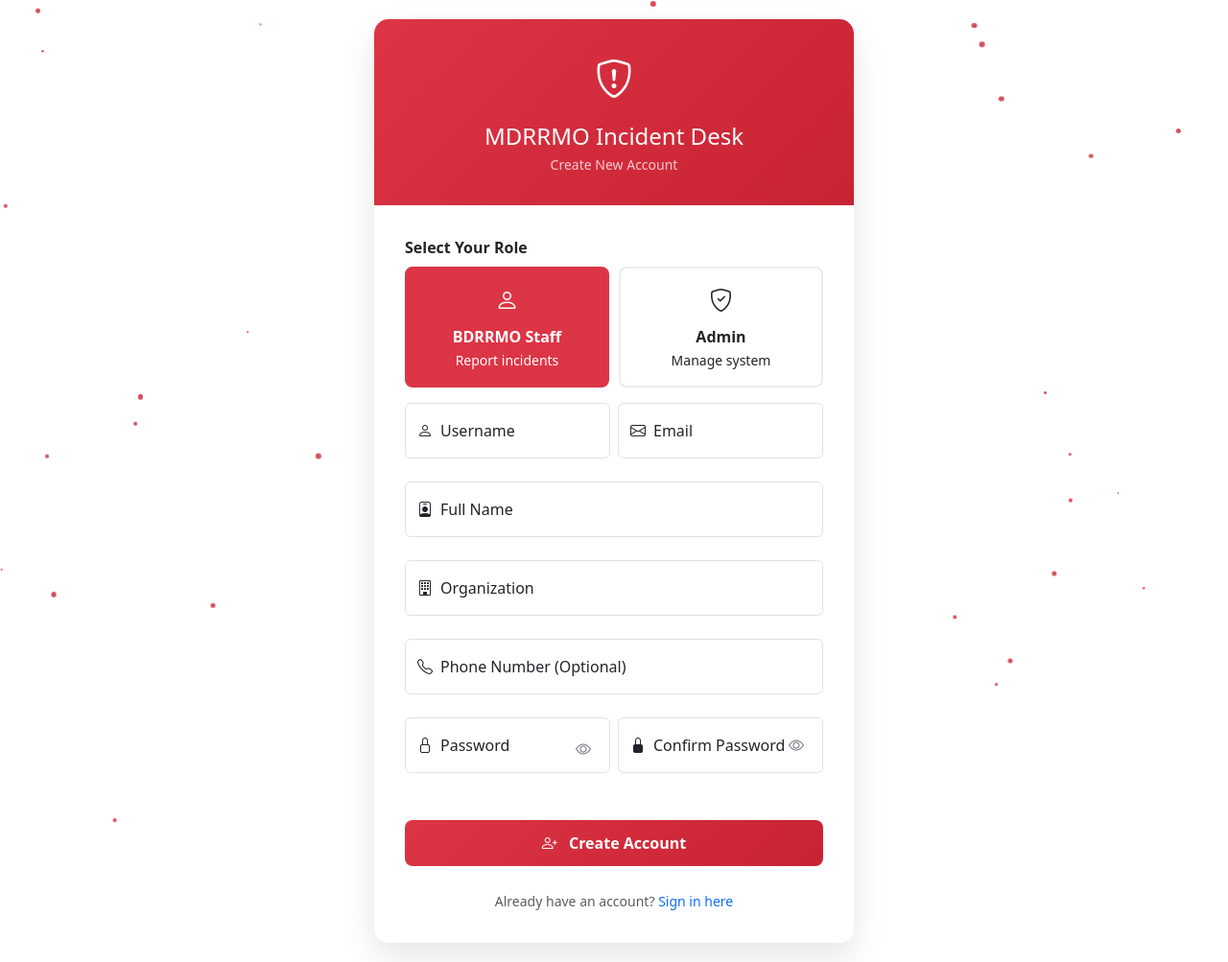
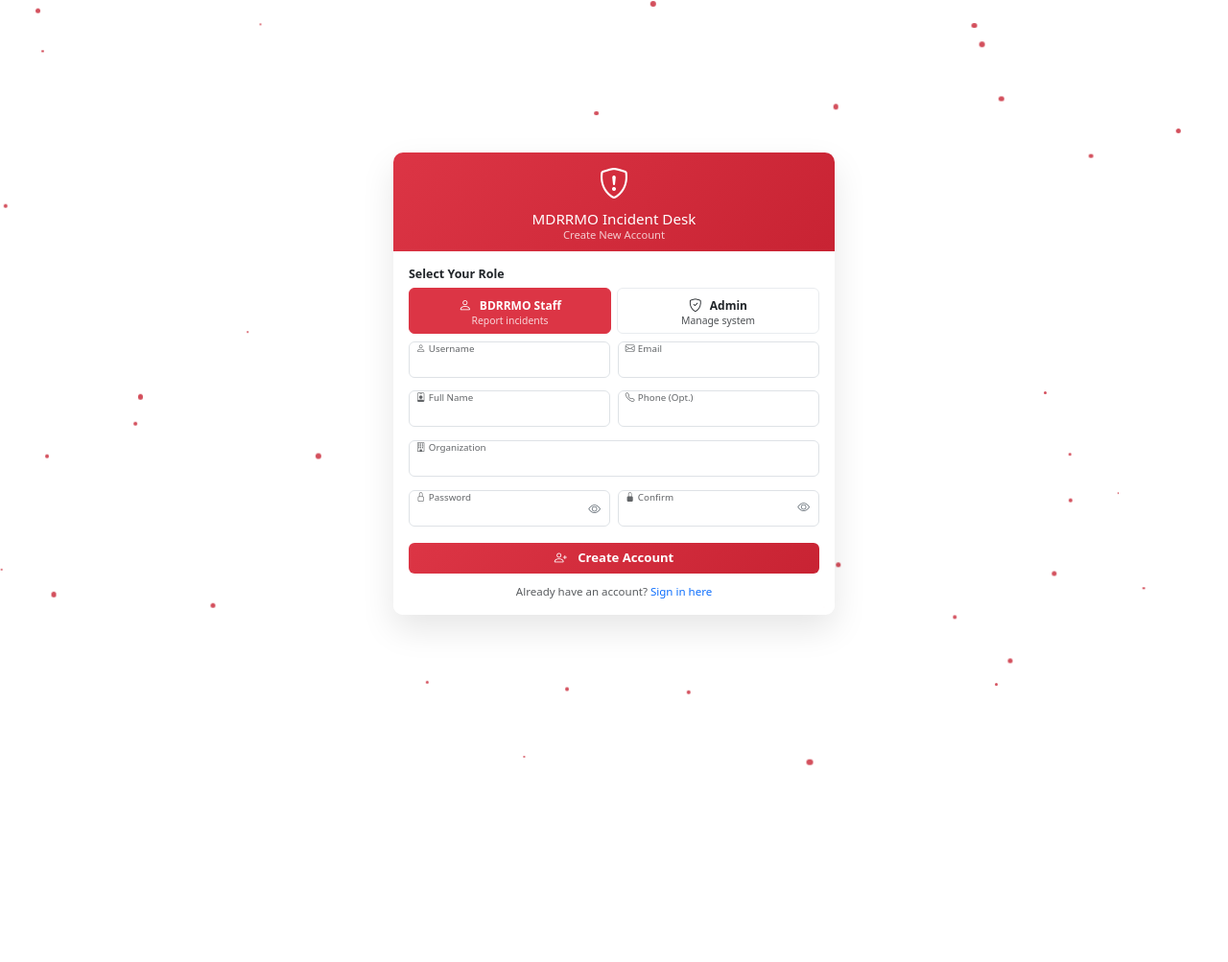
Before and after one commit to Dashersd/MDRRMO, a PHP site: page /signup.php in a window 1280 px wide. Shown: the whole page at 96% size. After the commit the page ends 798 px from the top, so only its background shows below. Run offline with PHP 8.4, Linux system fonts and the light colour scheme.

Commit message:
style: aggressively compact signup form layout and field sizes

```diff
--- a/signup.php
+++ b/signup.php
@@ -129,7 +129,7 @@ if ($_SERVER['REQUEST_METHOD'] === 'POST') {
       href="https://cdn.jsdelivr.net/npm/bootstrap-icons@1.11.3/font/bootstrap-icons.css"
     />
 
-    <link rel="stylesheet" href="styles/signup.css" />
+    <link rel="stylesheet" href="styles/signup.css?v=4" />
   </head>
   <body style="overflow: hidden;">
     <!-- Floating background shapes -->
@@ -142,10 +142,10 @@ if ($_SERVER['REQUEST_METHOD'] === 'POST') {
     <div class="signup-container">
       <div class="card signup-card">
         <div class="signup-header">
-          <div class="d-flex align-items-center justify-content-center gap-3 mb-3">
-            <i class="bi bi-shield-exclamation fs-1"></i>
+          <div class="d-flex align-items-center justify-content-center gap-3 mb-1">
+            <i class="bi bi-shield-exclamation fs-2"></i>
           </div>
-          <h4 class="mb-1">MDRRMO Incident Desk</h4>
+          <h4 class="mb-0">MDRRMO Incident Desk</h4>
           <p class="mb-0 small opacity-75">Create New Account</p>
         </div>
 
@@ -175,8 +175,8 @@ if ($_SERVER['REQUEST_METHOD'] === 'POST') {
 
           <form method="POST" action="" class="needs-validation" novalidate>
             <!-- Role Selection -->
-            <div class="mb-3">
-              <label class="form-label fw-bold">Select Your Role</label>
+            <div class="mb-2">
+              <label class="form-label fw-bold mb-1">Select Your Role</label>
               <div class="role-selector">
                 <div class="role-option selected" data-role="client">
                   <i class="bi bi-person"></i>
@@ -194,7 +194,8 @@ if ($_SERVER['REQUEST_METHOD'] === 'POST') {
             </div>
 
             <div class="row g-2">
-              <div class="col-12 col-md-6">
+              <!-- Username -->
+              <div class="col-6">
                 <div class="form-floating">
                   <input
                     type="text"
@@ -206,13 +207,14 @@ if ($_SERVER['REQUEST_METHOD'] === 'POST') {
                     value="<?php echo htmlspecialchars($_POST['username'] ?? ''); ?>"
                   >
                   <label for="username">
-                    <i class="bi bi-person me-2"></i>Username
+                    <i class="bi bi-person me-1"></i>Username
                   </label>
                   <div class="invalid-feedback">Please enter a username.</div>
                 </div>
               </div>
 
-              <div class="col-12 col-md-6">
+              <!-- Email -->
+              <div class="col-6">
                 <div class="form-floating">
                   <input
                     type="email"
@@ -224,13 +226,14 @@ if ($_SERVER['REQUEST_METHOD'] === 'POST') {
                     value="<?php echo htmlspecialchars($_POST['email'] ?? ''); ?>"
                   >
                   <label for="email">
-                    <i class="bi bi-envelope me-2"></i>Email
+                    <i class="bi bi-envelope me-1"></i>Email
                   </label>
                   <div class="invalid-feedback">Please enter a valid email.</div>
                 </div>
               </div>
 
-              <div class="col-12">
+              <!-- Full Name -->
+              <div class="col-6">
                 <div class="form-floating">
                   <input
                     type="text"
@@ -242,12 +245,30 @@ if ($_SERVER['REQUEST_METHOD'] === 'POST') {
                     value="<?php echo htmlspecialchars($_POST['full_name'] ?? ''); ?>"
                   >
                   <label for="full_name">
-                    <i class="bi bi-person-badge me-2"></i>Full Name
+                    <i class="bi bi-person-badge me-1"></i>Full Name
                   </label>
                   <div class="invalid-feedback">Please enter your full name.</div>
                 </div>
               </div>
 
+              <!-- Phone Number (Optional) -->
+              <div class="col-6">
+                <div class="form-floating">
+                  <input
+                    type="tel"
+                    class="form-control"
+                    id="phone"
+                    name="phone"
+                    placeholder="Phone Number"
+                    value="<?php echo htmlspecialchars($_POST['phone'] ?? ''); ?>"
+                  >
+                  <label for="phone">
+                    <i class="bi bi-telephone me-1"></i>Phone (Opt.)
+                  </label>
+                </div>
+              </div>
+
+              <!-- Organization -->
               <div class="col-12">
                 <div class="form-floating">
                   <input
@@ -260,29 +281,14 @@ if ($_SERVER['REQUEST_METHOD'] === 'POST') {
                     value="<?php echo htmlspecialchars($_POST['organization'] ?? ''); ?>"
                   >
                   <label for="organization">
-                    <i class="bi bi-building me-2"></i>Organization
+                    <i class="bi bi-building me-1"></i>Organization
                   </label>
                   <div class="invalid-feedback">Please enter your organization.</div>
                 </div>
               </div>
 
-              <div class="col-12">
-                <div class="form-floating">
-                  <input
-                    type="tel"
-                    class="form-control"
-                    id="phone"
-                    name="phone"
-                    placeholder="Phone Number"
-                    value="<?php echo htmlspecialchars($_POST['phone'] ?? ''); ?>"
-                  >
-                  <label for="phone">
-                    <i class="bi bi-telephone me-2"></i>Phone Number (Optional)
-                  </label>
-                </div>
-              </div>
-
-              <div class="col-12 col-md-6">
+              <!-- Password -->
+              <div class="col-6">
                 <div class="form-floating password-field-container">
                   <input
                     type="password"
@@ -293,7 +299,7 @@ if ($_SERVER['REQUEST_METHOD'] === 'POST') {
                     required
                   >
                   <label for="password">
-                    <i class="bi bi-lock me-2"></i>Password
+                    <i class="bi bi-lock me-1"></i>Password
                   </label>
                   <i class="bi bi-eye password-toggle" id="togglePassword"></i>
                   <div class="invalid-feedback">Please enter a password.</div>
@@ -301,7 +307,8 @@ if ($_SERVER['REQUEST_METHOD'] === 'POST') {
                 </div>
               </div>
 
-              <div class="col-12 col-md-6">
+              <!-- Confirm Password -->
+              <div class="col-6">
                 <div class="form-floating password-field-container">
                   <input
                     type="password"
@@ -312,7 +319,7 @@ if ($_SERVER['REQUEST_METHOD'] === 'POST') {
                     required
                   >
                   <label for="confirm_password">
-                    <i class="bi bi-lock-fill me-2"></i>Confirm Password
+                    <i class="bi bi-lock-fill me-1"></i>Confirm
                   </label>
                   <i class="bi bi-eye password-toggle" id="toggleConfirmPassword"></i>
                   <div class="invalid-feedback">Please confirm your password.</div>
@@ -320,7 +327,7 @@ if ($_SERVER['REQUEST_METHOD'] === 'POST') {
               </div>
             </div>
 
-            <div class="d-grid gap-2 mt-4">
+            <div class="d-grid gap-2 mt-2">
               <button type="submit" class="btn btn-danger btn-signup">
                 <i class="bi bi-person-plus me-2"></i>
                 Create Account
@@ -328,7 +335,7 @@ if ($_SERVER['REQUEST_METHOD'] === 'POST') {
             </div>
           </form>
 
-          <div class="text-center mt-4">
+          <div class="text-center mt-2">
             <small class="text-muted">
               Already have an account?
               <a href="login.php" class="text-decoration-none">Sign in here</a>
--- a/styles/signup.css
+++ b/styles/signup.css
@@ -4,7 +4,7 @@
   display: flex;
   align-items: center;
   justify-content: center;
-  padding: 20px;
+  padding: 10px;
   position: relative;
   z-index: 20;
   overflow: hidden;
@@ -14,9 +14,9 @@
   background: rgba(255, 255, 255, 0.95);
   backdrop-filter: blur(10px);
   border: none;
-  border-radius: 15px;
+  border-radius: 10px;
   box-shadow: 0 15px 35px rgba(0, 0, 0, 0.1);
-  max-width: 500px;
+  max-width: 460px;
   width: 100%;
   position: relative;
   z-index: 30;
@@ -25,41 +25,81 @@
 .signup-header {
   background: linear-gradient(135deg, #dc3545 0%, #c82333 100%);
   color: white;
-  border-radius: 15px 15px 0 0;
-  padding: 2rem;
+  border-radius: 10px 10px 0 0;
+  padding: 0.5rem 1rem;
   text-align: center;
 }
 
-.signup-body {
-  padding: 2rem;
+.signup-header h4 {
+  font-size: 0.95rem;
+  margin-bottom: 0;
 }
 
+.signup-header p {
+  font-size: 0.7rem;
+}
+
+.signup-body {
+  padding: 0.65rem 1rem 0.85rem;
+}
+
+/* Compact form-floating inputs */
 .form-floating {
-  margin-bottom: 1rem;
+  margin-bottom: 0.35rem;
+  position: relative;
+}
+
+.form-floating > .form-control {
+  height: 38px !important;
+  min-height: 38px !important;
+  padding: 0.75rem 0.5rem 0.15rem 0.5rem !important;
+  font-size: 0.8rem !important;
+  line-height: 1.2;
+}
+
+/* Float the label perfectly at the top inside the smaller input */
+.form-floating > label {
+  padding: 0.25rem 0.5rem !important;
+  font-size: 0.72rem !important;
+  line-height: 1;
+  top: 0;
+  transform: scale(0.85) translateY(-0.15rem) translateX(0rem) !important;
+  opacity: 0.7;
+}
+
+/* Keep label shrunken at all times so it never overlaps input text */
+.form-floating > .form-control:focus ~ label,
+.form-floating > .form-control:not(:placeholder-shown) ~ label {
+  transform: scale(0.85) translateY(-0.15rem) translateX(0rem) !important;
+  opacity: 0.8;
 }
 
 .btn-signup {
   background: linear-gradient(135deg, #dc3545 0%, #c82333 100%);
   border: none;
-  border-radius: 8px;
-  padding: 12px;
+  border-radius: 6px;
+  padding: 6px;
+  font-size: 0.82rem;
   font-weight: 600;
-  transition: all 0.3s ease;
+  transition: all 0.2s ease;
 }
 
 .btn-signup:hover {
-  transform: translateY(-2px);
-  box-shadow: 0 5px 15px rgba(220, 53, 69, 0.4);
+  transform: translateY(-1px);
+  box-shadow: 0 4px 10px rgba(220, 53, 69, 0.3);
 }
 
 .alert {
-  border-radius: 8px;
+  border-radius: 6px;
   border: none;
+  padding: 0.35rem 0.65rem;
+  font-size: 0.75rem;
+  margin-bottom: 0.5rem;
 }
 
 .form-control:focus {
   border-color: #dc3545;
-  box-shadow: 0 0 0 0.2rem rgba(220, 53, 69, 0.25);
+  box-shadow: 0 0 0 0.15rem rgba(220, 53, 69, 0.25);
 }
 
 .floating-shapes {
@@ -121,20 +136,21 @@
   z-index: 10;
 }
 
+/* Role Selector Tabs */
 .role-selector {
   display: flex;
-  gap: 10px;
-  margin-bottom: 1rem;
+  gap: 6px;
+  margin-bottom: 0.4rem;
 }
 
 .role-option {
   flex: 1;
-  padding: 15px;
-  border: 2px solid #e9ecef;
-  border-radius: 8px;
+  padding: 4px 6px;
+  border: 1.5px solid #e9ecef;
+  border-radius: 6px;
   text-align: center;
   cursor: pointer;
-  transition: all 0.3s ease;
+  transition: all 0.2s ease;
   background: white;
 }
 
@@ -150,59 +166,68 @@
 }
 
 .role-option i {
-  font-size: 1.5rem;
-  margin-bottom: 8px;
+  font-size: 0.85rem;
+  margin-bottom: 0px;
+  display: inline-block;
+  margin-right: 4px;
+}
+
+.role-option .fw-bold {
+  font-size: 0.75rem;
+  display: inline-block;
+}
+
+.role-option small {
+  font-size: 0.65rem;
   display: block;
+  opacity: 0.8;
+  margin-top: -2px;
+}
+
+.form-label.fw-bold {
+  font-size: 0.78rem;
+  margin-bottom: 0.25rem;
+}
+
+.text-center.mt-2 {
+  margin-top: 0.35rem !important;
+}
+
+.text-center small {
+  font-size: 0.72rem;
 }
 
 .password-strength {
-  height: 4px;
-  border-radius: 2px;
-  margin-top: 5px;
-  transition: all 0.3s ease;
+  height: 2px;
+  border-radius: 1px;
+  margin-top: 2px;
 }
 
-.strength-weak {
-  background: #dc3545;
-}
-.strength-fair {
-  background: #fd7e14;
-}
-.strength-good {
-  background: #ffc107;
-}
-.strength-strong {
-  background: #198754;
-}
+.strength-weak   { background: #dc3545; }
+.strength-fair   { background: #fd7e14; }
+.strength-good   { background: #ffc107; }
+.strength-strong { background: #198754; }
+
 .password-field-container {
   position: relative;
 }
 
 .password-field-container .form-control {
-  padding-right: 48px !important;
+  padding-right: 32px !important;
 }
 
 .password-toggle {
   position: absolute;
-  right: 15px;
+  right: 8px;
   top: 50%;
   transform: translateY(-50%);
   cursor: pointer;
   color: #6c757d;
   z-index: 10;
-  padding: 5px;
-  background: transparent;
-  line-height: 1;
-  transition: all 0.2s ease;
+  padding: 2px;
+  font-size: 0.8rem;
 }
-
-
-
 
 .password-toggle:hover {
   color: #dc3545;
 }
-
-.form-floating > .form-control:focus ~ .password-toggle {
-  color: #dc3545;
-}
```
Also changed, not shown: other parts of styles/signup.css (+5 -30 lines).
